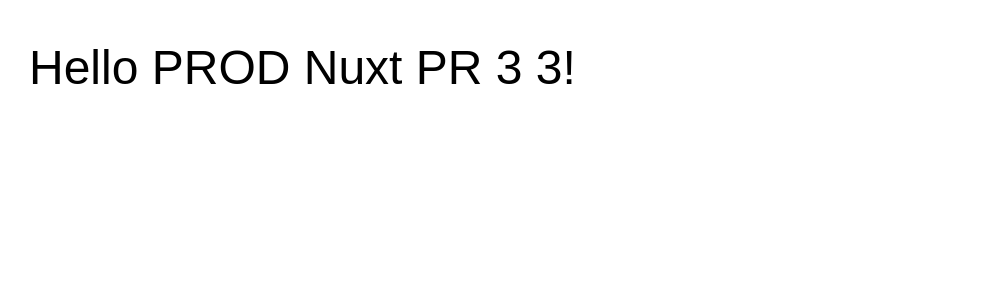
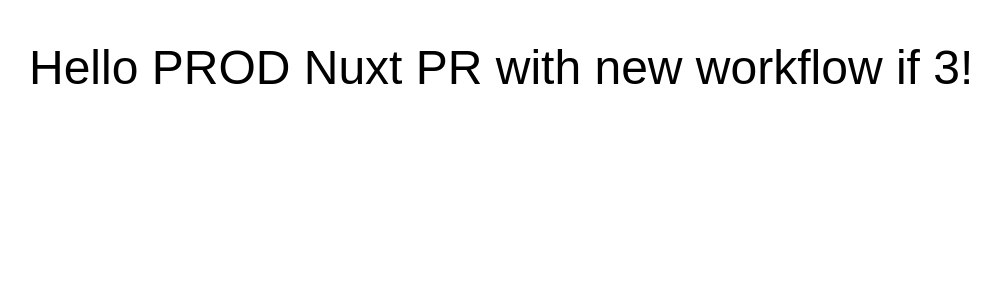
Before and after one commit to Evadon-Dynamics/test.github.io, a Nuxt app: page / in a window 1280 px wide. Shown: the top 300 px of the page, without its empty margins (11-1011 px from the left). Built offline with nearby package versions, Linux system fonts and the light colour scheme.

Commit message:
Updated update

```diff
--- a/app.vue
+++ b/app.vue
@@ -3,7 +3,9 @@
 </script>
 
 <template>
-  <div class="hello">Hello PROD Nuxt PR 3 {{ version }}!</div>
+  <div class="hello">
+    Hello PROD Nuxt PR with new workflow if {{ version }}!
+  </div>
 </template>
 
 <style scoped>
```
